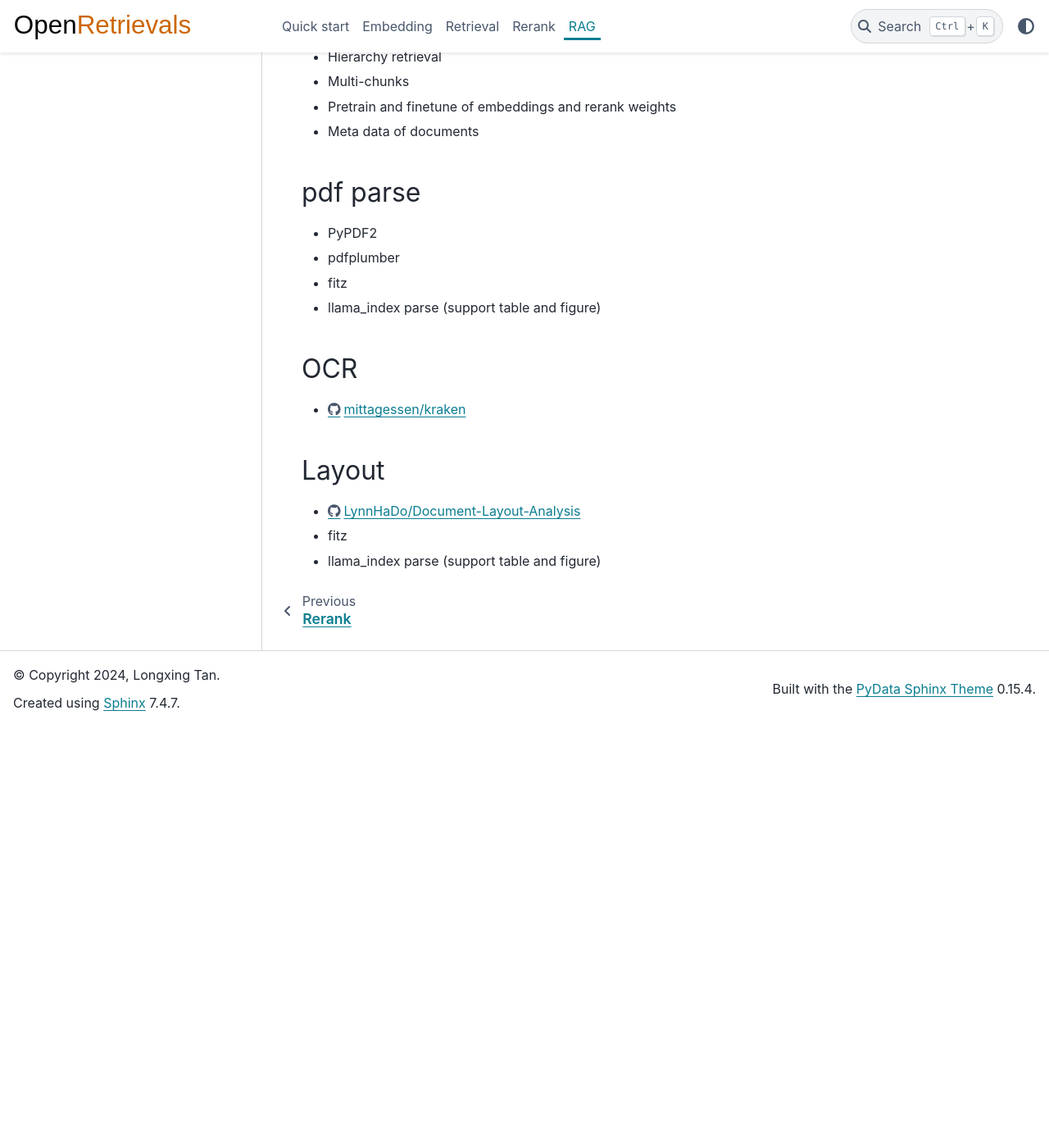
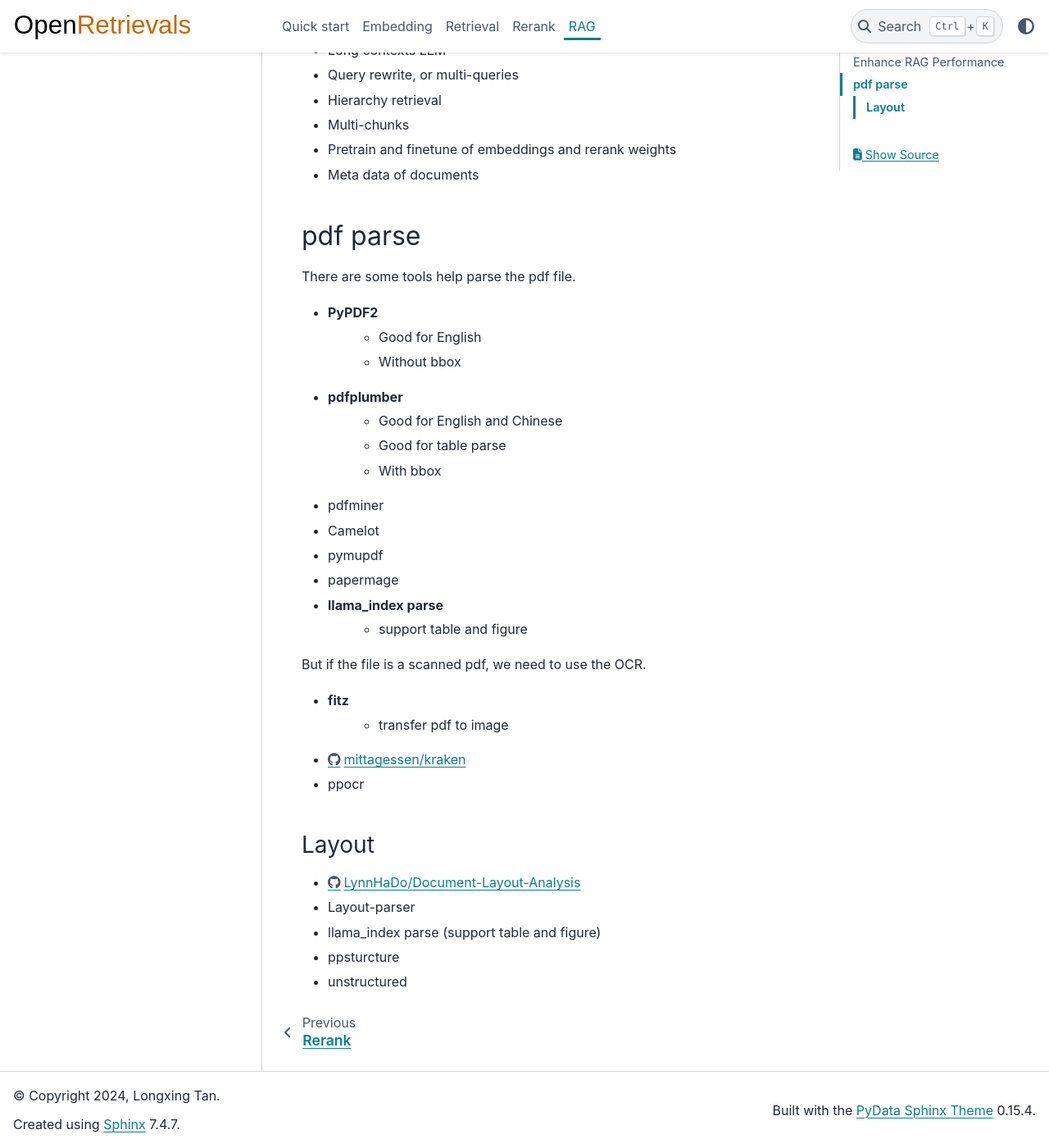
Before and after one commit to LongxingTan/open-retrievals, a Sphinx documentation site: the page built from docs/source/rag.rst, in a window 1280 px wide and 1400 px high, scrolled down 1876 px. Shown: the whole window at 82% size. Built offline with Sphinx 7.4.7 and the PyData theme 0.15.4, drawn with Linux system fonts in a browser that asks for light colours; before the commit the page ends 2763 px from its top, so only the background shows below that; some of the changed text lies outside the part shown.

Commit message:
docs: rag doc

```diff
--- a/docs/source/rag.rst
+++ b/docs/source/rag.rst
@@ -7,6 +7,7 @@ Build an RAG Application
 ---------------------------
 
 RAG could help solve the false information, out-of-date information, and data security for LLM by searching the external data.
+The basic RAG process is document indexing, query embedding, retrieval, optional rerank, and LLM generate.
 
 * Output reference for explainability
 * LLM Hallucination
@@ -104,21 +105,36 @@ Enhance RAG Performance
 pdf parse
 --------------
 
+There are some tools help parse the pdf file.
+
 * PyPDF2
+    - Good for English
+    - Without bbox
 * pdfplumber
-* fitz
-* llama_index parse (support table and figure)
+    - Good for English and Chinese
+    - Good for table parse
+    - With bbox
+* pdfminer
+* Camelot
+* pymupdf
+* papermage
+* llama_index parse
+    - support table and figure
 
 
-OCR
-------------
+But if the file is a scanned pdf, we need to use the OCR.
 
+* fitz
+    - transfer pdf to image
 * https://github.com/mittagessen/kraken
+* ppocr
 
 
 Layout
---------------
+~~~~~~~~~~~~~~~~~
 
 * https://github.com/LynnHaDo/Document-Layout-Analysis
-* fitz
+* Layout-parser
 * llama_index parse (support table and figure)
+* ppsturcture
+* unstructured
```
Also changed, not shown: README_zh-CN.md (+2 -1 lines), 1 other file.
